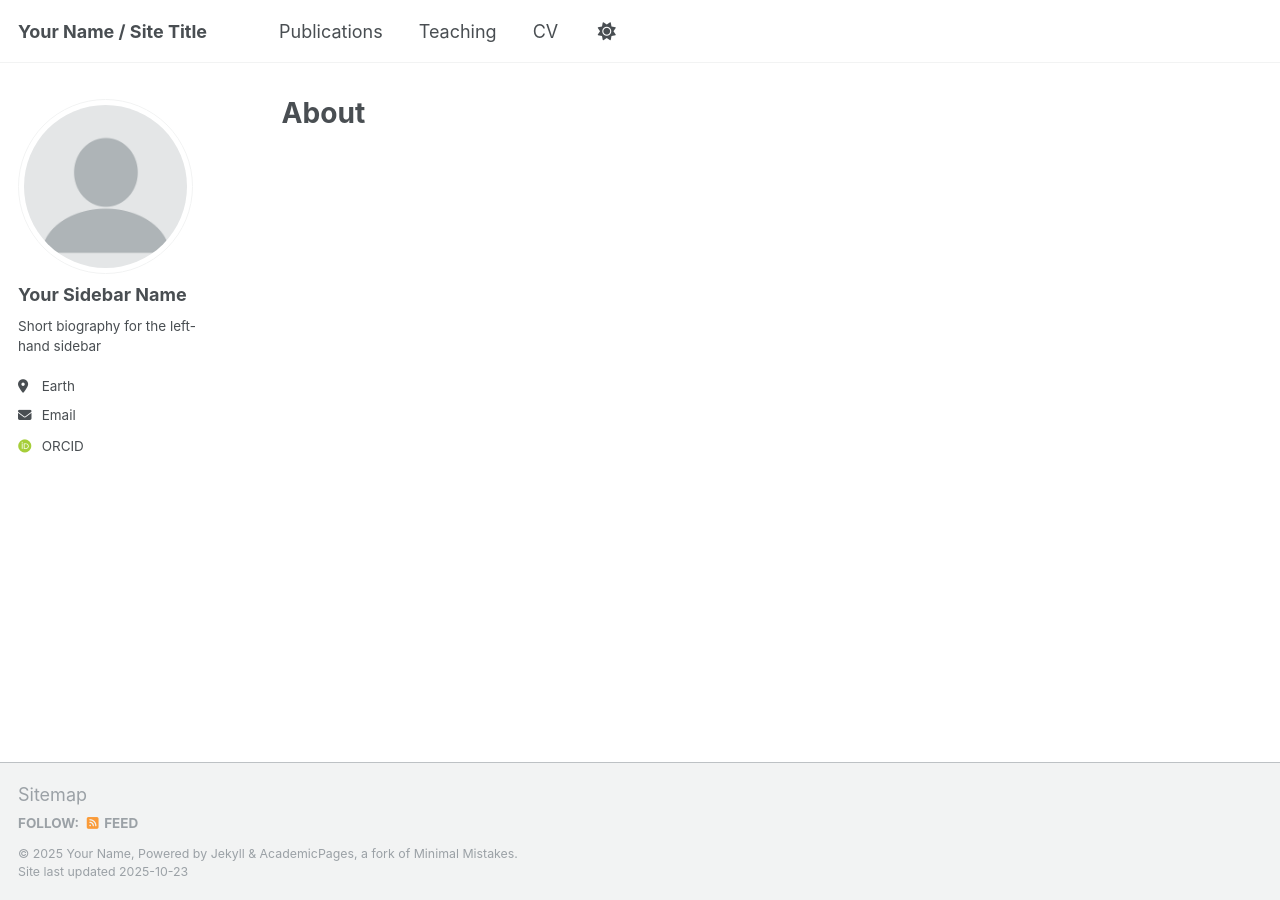
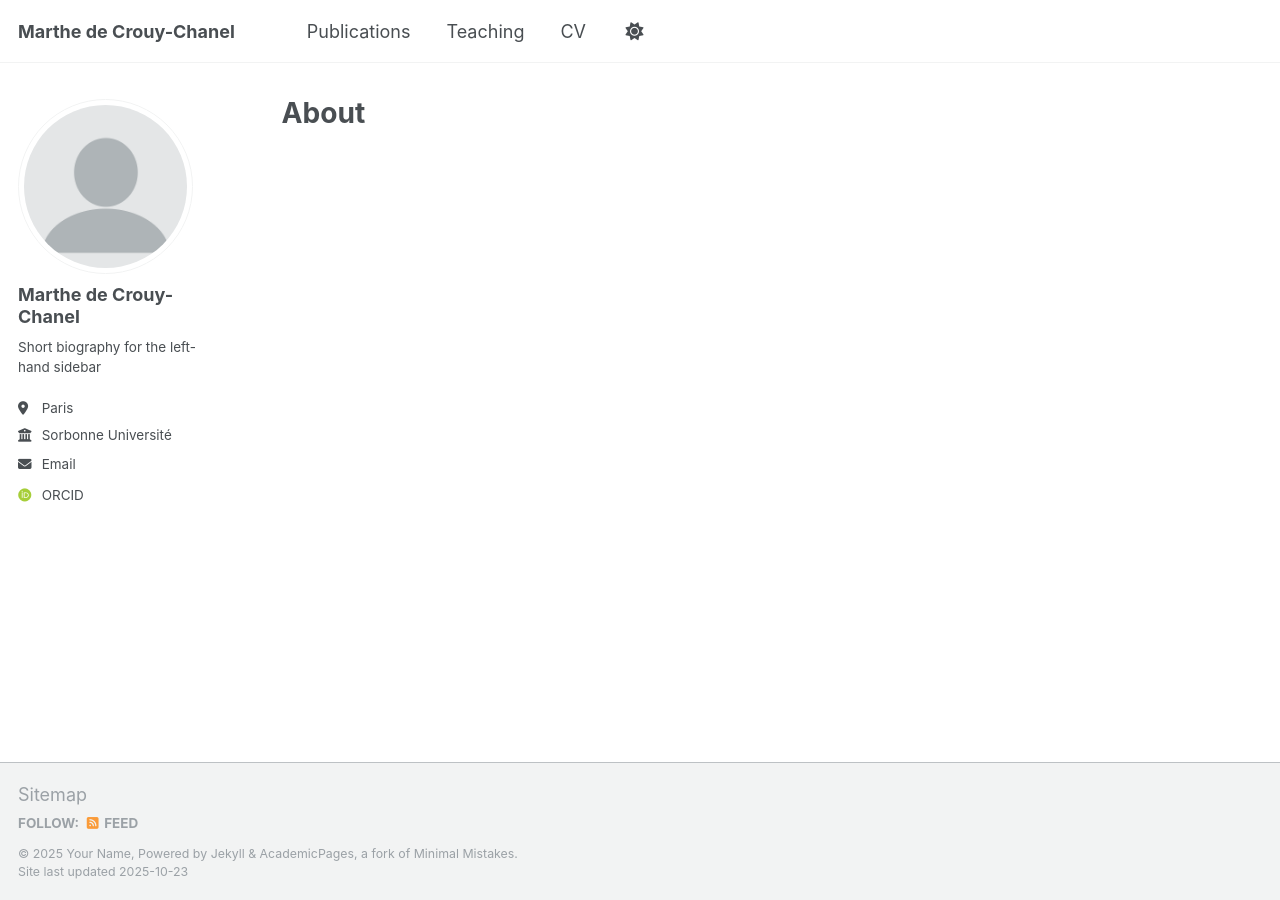
Before and after one commit to mdecrouy/mdecrouy.github.io, a Jekyll site: the page built from _pages/about.md, in a window 1280 px wide. Built offline with Jekyll 4.4.1, drawn with Linux system fonts in a browser that asks for light colours; some web fonts are replaced.

Commit message:
Update _config.yml
added personal infos

```diff
--- a/_config.yml
+++ b/_config.yml
@@ -9,7 +9,7 @@
 # Basic Site Settings
 locale                   : "en-US"
 site_theme               : "default"
-title                    : "Your Name / Site Title"
+title                    : "Marthe de Crouy-Chanel"
 title_separator          : "-"
 name                     : &name "Your Name"
 description              : &description "personal description"
@@ -23,20 +23,20 @@ repository               : "mdecrouy/mdecrouy.github.io"
 author:
   # Biographic information
   avatar           : "profile.png"
-  name             : "Your Sidebar Name"
+  name             : "Marthe de Crouy-Chanel"
   pronouns         : # example: "she/her"
   bio              : "Short biography for the left-hand sidebar"
-  location         : "Earth"
-  employer         : #"Red Brick University"
+  location         : "Paris"
+  employer         : "Sorbonne Université"
   uri              : # URL
-  email            : "none@example.org"
+  email            : "marthe(dot)de-crouy(at)lip6.fr"
 
   # Academic websites
   academia         : # URL
   arxiv            : # URL - Update with the correct link to your profile
   googlescholar    : #"https://scholar.google.com/citations?user=PS_CX0AAAAAJ"
   impactstory      : # URL
-  orcid            : "http://orcid.org/yourorcidurl"
+  orcid            : "https://orcid.org/0000-0002-7693-9482"
   semantic         : # URL
   pubmed           : #"https://www.ncbi.nlm.nih.gov/pubmed/?term=john+snow"
   researchgate     : #"http://researchgate.net/researchgate"
```
